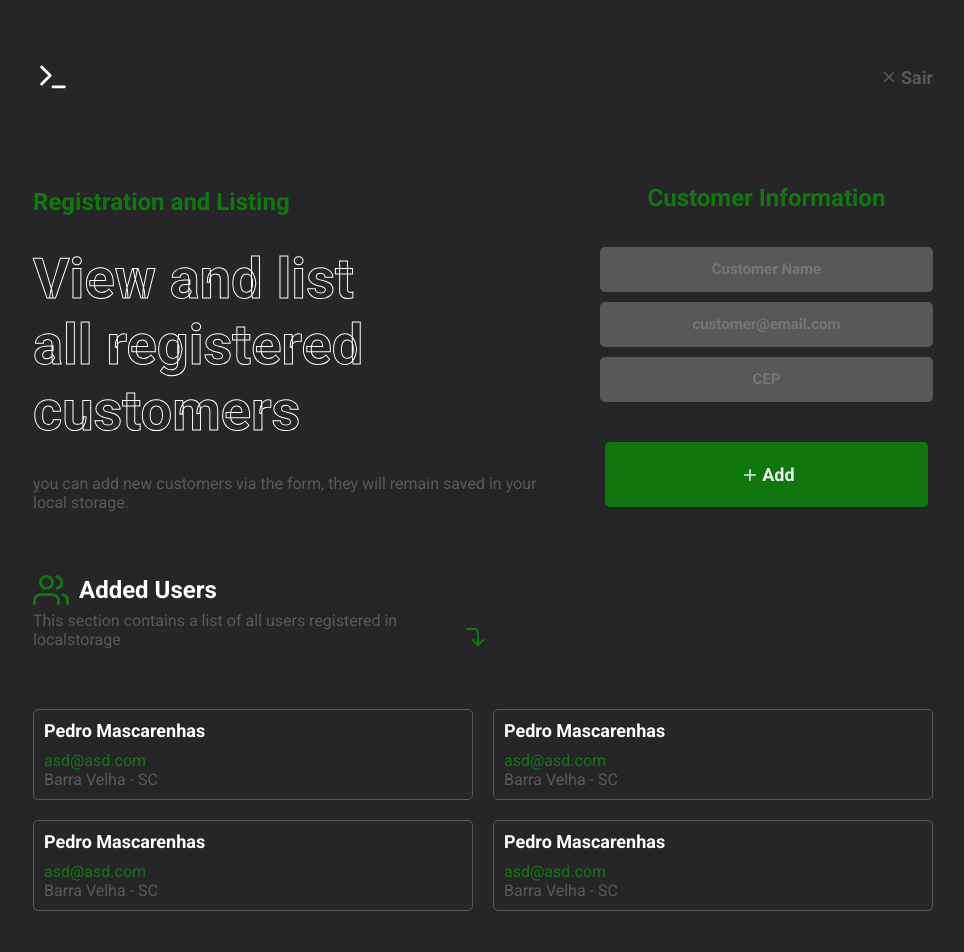
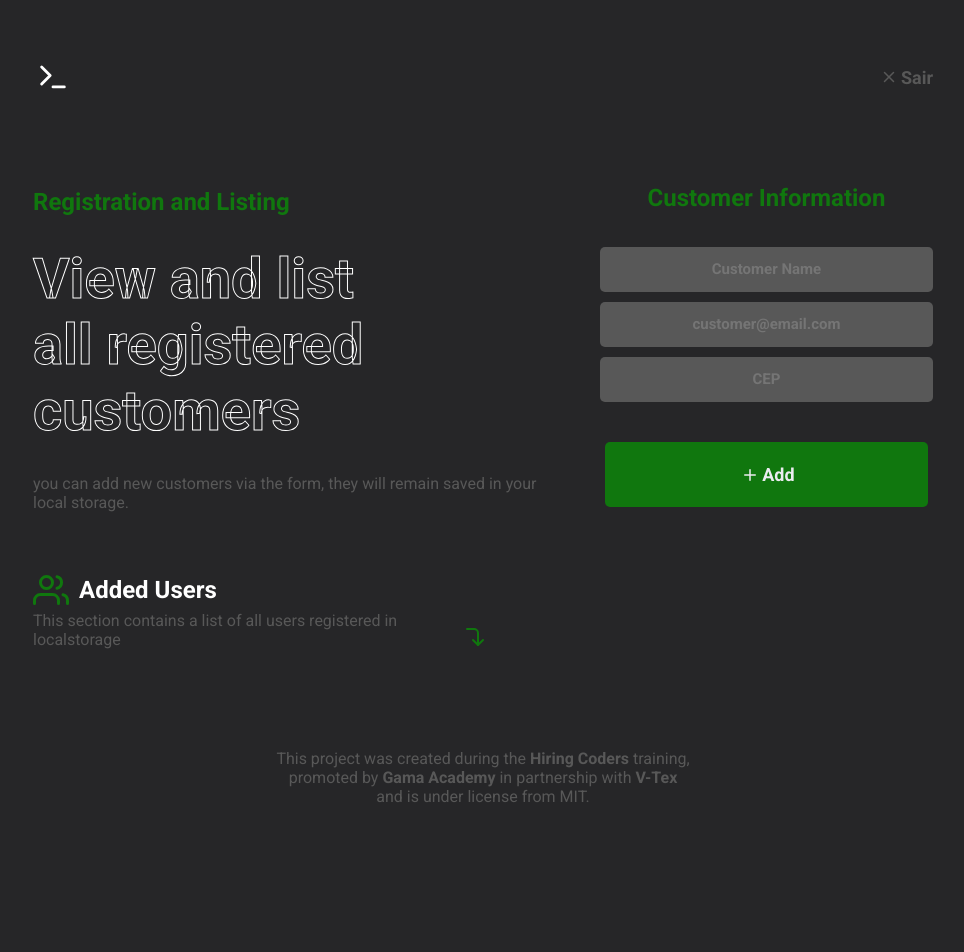
Before and after one commit to pedro-drosa/HC-Hiring-Coders-Records-Management, a React (Create React App) app: page /customers in a window 1280 px wide. Shown: the top 952 px of the page, without its empty margins (157-1121 px from the left). After the commit the page ends 836 px from the top, so only its background shows below. Built offline with nearby package versions, Linux system fonts and the light colour scheme.

Commit message:
feature: customers storage

```diff
--- a/package.json
+++ b/package.json
@@ -10,6 +10,7 @@
     "@types/node": "^12.0.0",
     "@types/react": "^17.0.0",
     "@types/react-dom": "^17.0.0",
+    "axios": "^0.21.1",
     "node-sass": "^5.0.0",
     "react": "^17.0.2",
     "react-dom": "^17.0.2",
--- a/src/pages/Customers/index.tsx
+++ b/src/pages/Customers/index.tsx
@@ -1,4 +1,4 @@
-import React from "react";
+import React, { FormEvent, useEffect, useState } from "react";
 import {Link} from 'react-router-dom';
 
 import {
@@ -15,7 +15,67 @@ import { Button } from '../../components/Button';
 import './style.scss';
 import '../../components/Button/style.scss';
 
+import viacep from '../../services/viacep';
+
+interface Customer {
+  name: string;
+  email: string;
+  address: {
+    cep: string;
+    uf: string;
+    city: string;
+  }
+}
+
+interface Address {
+  cep: string;
+  localidade: string;
+  uf: string;
+}
+
 export const Customers:React.FC = () => {
+
+  //Customer
+  const [customers, setCustomers] = useState<Customer[]>(() => {
+    const storageCustomers = localStorage.getItem('customers');
+    if(storageCustomers){
+      return JSON.parse(storageCustomers);
+    }
+    return [];
+  });
+
+  useEffect(()=>{
+    localStorage.setItem('customers', JSON.stringify(customers));
+  },[customers]);
+
+  //FormInputs
+  const [newName, setNewName] = useState<string>();
+  const [newEmail, setNewEmail] = useState<string>();
+  const [newCep, setNewCep] = useState<string>();
+
+  async function handleAddCustomer(event:FormEvent): Promise<void> {
+    event.preventDefault();
+
+    if (newName && newEmail && newCep) {
+      const response = await viacep.get<Address>(`${newCep}/json/`);
+      const address = response.data;
+
+      const newCustomer:Customer = {
+        name: newName,
+        email: newEmail,
+        address:{
+          cep: address.cep,
+          uf: address.uf,
+          city:address.localidade
+        }
+      };
+
+      setCustomers([...customers, newCustomer]);
+    }
+
+    localStorage.setItem('customers',JSON.stringify(customers));
+  }
+
   return(
     <>
       <header>
@@ -34,13 +94,25 @@ export const Customers:React.FC = () => {
           <h1>View and list all registered customers</h1>
           <p>you can add new customers via the form, they will remain saved in your local storage.</p>
         </div>
-        <form>
+        <form onSubmit={handleAddCustomer}>
           <h2>Customer Information</h2>
-          <Input type="text" placeholder="Customer Name"/>
-          <Input type="email" placeholder="customer@email.com"/>
-          <Input type="cep" placeholder="CEP"/>
+          <Input value={newName}
+            onChange={(e) => {setNewName(e.target.value)}}
+            type="text"
+            placeholder="Customer Name"
+          />
+          <Input value={newEmail}
+            onChange={(e) => {setNewEmail(e.target.value)}}
+            type="email"
+            placeholder="customer@email.com"
+          />
+          <Input value={newCep}
+            onChange={(e) => {setNewCep(e.target.value)}}
+            type="cep"
+            placeholder="CEP"
+          />
           <div className="btn-group">
-            <Button className="btn btn-primary"><FiPlus/>Add</Button>
+            <Button className="btn btn-primary" type="submit"><FiPlus/>Add</Button>
           </div>
         </form>
       </main>
@@ -52,26 +124,17 @@ export const Customers:React.FC = () => {
         <FiCornerRightDown/>
       </section>
       <section className="customers">
-        <dl>
-          <dt>Pedro Mascarenhas</dt>
-          <dd>asd@asd.com</dd>
-          <dd>Barra Velha - SC</dd>
-        </dl>
-        <dl>
-          <dt>Pedro Mascarenhas</dt>
-          <dd>asd@asd.com</dd>
-          <dd>Barra Velha - SC</dd>
-        </dl>
-        <dl>
-          <dt>Pedro Mascarenhas</dt>
-          <dd>asd@asd.com</dd>
-          <dd>Barra Velha - SC</dd>
-        </dl>
-        <dl>
-          <dt>Pedro Mascarenhas</dt>
-          <dd>asd@asd.com</dd>
-          <dd>Barra Velha - SC</dd>
-        </dl>
+        {
+          customers.map((customer, index) => {
+            return(
+              <dl key={index}>
+                <dt>{customer.name}</dt>
+                <dd>{customer.email}</dd>
+                <dd>{`${customer.address.city},${customer.address.uf}`}</dd>
+              </dl>
+            )
+          })
+        }
       </section>
       <footer>
       <p>This project was created during the <a href="https://www.hiringcoders.com.br/">Hiring Coders</a> training,<br/> promoted by <a href="https://www.gama.academy/">Gama Academy</a> in partnership with <a href="https://vtex.com/br-pt/">V-Tex</a> <br/>and is under license from MIT.</p>
--- a/src/pages/Home/index.tsx
+++ b/src/pages/Home/index.tsx
@@ -16,6 +16,7 @@ import homeImg  from '../../assets/images/files.svg';
 
 import './style.scss';
 import '../../components/Button/style.scss';
+
 
 export const Home: React.FC = () => {
   return(
@@ -42,13 +43,13 @@ export const Home: React.FC = () => {
       <nav id="social">
         <ul>
           <li>
-            <a href="https://github.com/pedro-drosa"><FiGithub /></a>
+            <a href="https://github.com/pedro-drosa" rel="noopener noreferrer" target="_blank"><FiGithub /></a>
           </li>
           <li>
-            <a href="https://www.linkedin.com/in/pedrojuraci/"><FiLinkedin /></a>
+            <a href="https://www.linkedin.com/in/pedrojuraci/" rel="noopener noreferrer" target="_blank"><FiLinkedin /></a>
           </li>
           <li>
-            <a href="https://slack.com/intl/pt-br/"><FiSlack /></a>
+            <a href="https://slack.com/intl/pt-br/" rel="noopener noreferrer" target="_blank"><FiSlack /></a>
           </li>
         </ul>
       </nav>
--- /dev/null
+++ b/src/services/viacep.ts
@@ -0,0 +1,7 @@
+import axios from 'axios';
+
+const viacep = axios.create({
+  baseURL:'https://viacep.com.br/ws/',
+});
+
+export default viacep;
```
Also changed, not shown: 1 other file (tests, documents, lock files or other folders).
